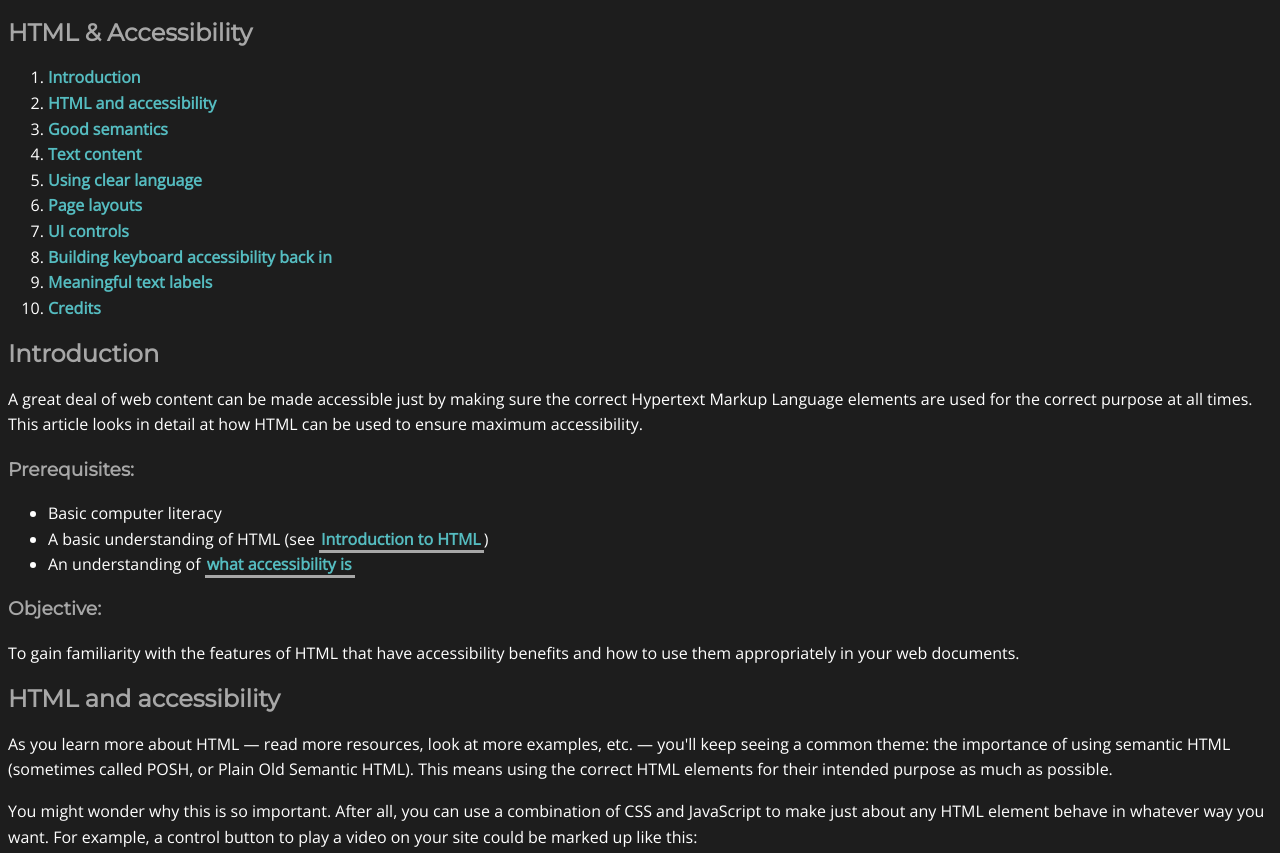
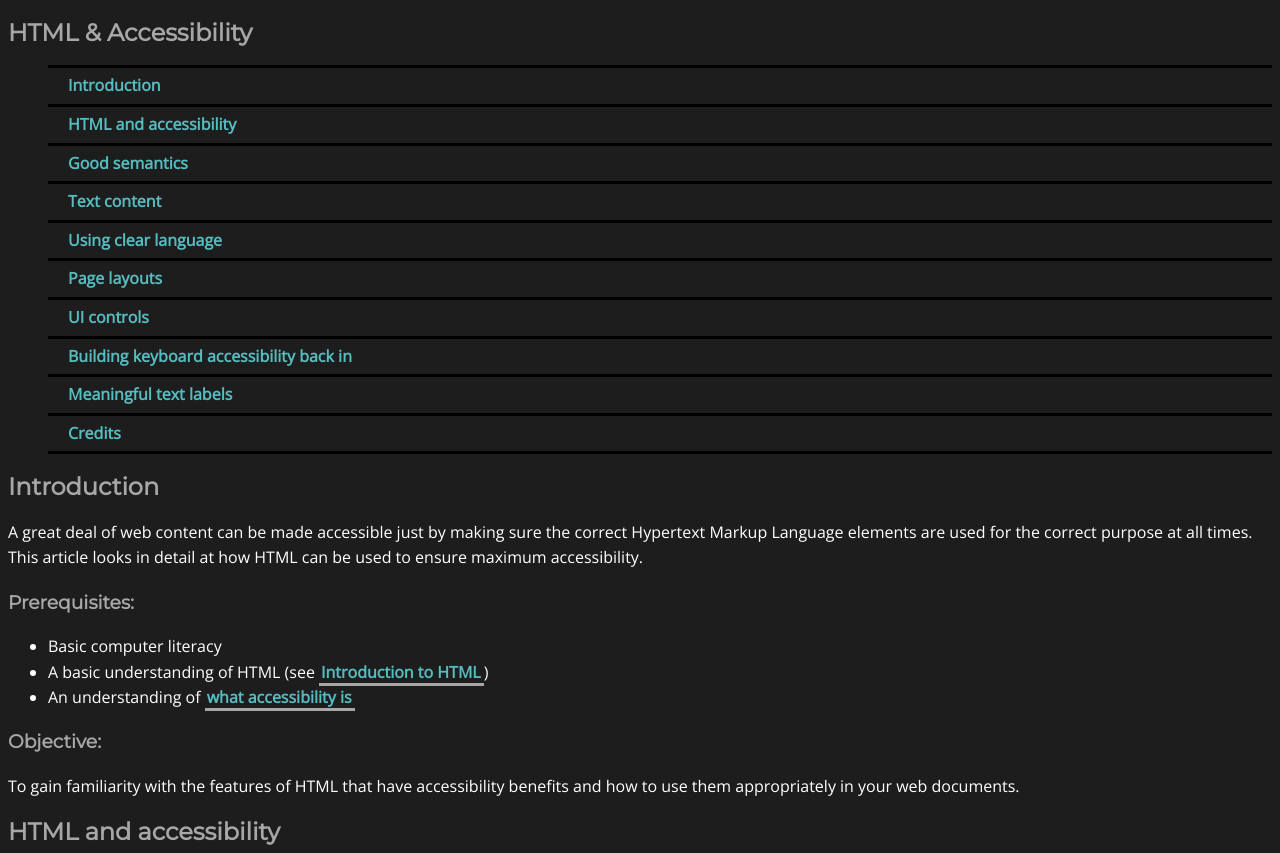
Before and after one commit to nicothorn/fcc-technical-documentation, a plain HTML site: page index.html in a window 1280 px wide. Shown: the top 853 px of the page. Drawn offline with nearby package versions, Linux system fonts and the light colour scheme.

Commit message:
Add basic nav list styling

```diff
--- a/index.html
+++ b/index.html
@@ -15,17 +15,17 @@
       <header>
         <h1><a href="#">HTML & Accessibility</a></h1>
       </header>
-      <ol>
-        <li><a href="#Introduction">Introduction</a></li>
-        <li><a href="#HTML_and_accessibility">HTML and accessibility</a></li>
-        <li><a href="#Good_semantics">Good semantics</a></li>
-        <li><a href="#Text_content">Text content</a></li>
-        <li><a href="#Using_clear_language">Using clear language</a></li>
-        <li><a href="#Page_layouts">Page layouts</a></li>
-        <li><a href="#UI_controls">UI controls</a></li>
-        <li><a href="#Building_keyboard_accessibility_back_in">Building keyboard accessibility back in</a></li>
-        <li><a href="#Meaningful_text_labels">Meaningful text labels</a></li>
-        <li><a href="#Credits">Credits</a></li>
+      <ol id="nav-list">
+        <li><a href="#Introduction" class="nav-link">Introduction</a></li>
+        <li><a href="#HTML_and_accessibility" class="nav-link">HTML and accessibility</a></li>
+        <li><a href="#Good_semantics" class="nav-link">Good semantics</a></li>
+        <li><a href="#Text_content" class="nav-link">Text content</a></li>
+        <li><a href="#Using_clear_language" class="nav-link">Using clear language</a></li>
+        <li><a href="#Page_layouts" class="nav-link">Page layouts</a></li>
+        <li><a href="#UI_controls" class="nav-link">UI controls</a></li>
+        <li><a href="#Building_keyboard_accessibility_back_in" class="nav-link">Building keyboard accessibility back in</a></li>
+        <li><a href="#Meaningful_text_labels" class="nav-link">Meaningful text labels</a></li>
+        <li><a href="#Credits" class="nav-link">Credits</a></li>
       </ol>
 
     </nav>
--- a/styles.css
+++ b/styles.css
@@ -27,13 +27,42 @@ main a {
   padding: 0 3px 0 2px;
 }
 
-strong {
-  font-weight: bold;
-}
-
 nav a, nav a:link, nav a:visited, nav a:hover, nav a:active {
   text-decoration: none;
   border-bottom: none;
+}
+
+#nav-list ol {
+  padding: 0px;
+  margin: 0px;
+}
+
+#nav-list li {
+  list-style: none;
+  border-top: 3px solid #000;
+  padding: 0px;
+  margin: 0px;
+}
+
+#nav-list li a {
+  display: block;
+  padding: 5px 20px;
+}
+
+#nav-list li a:hover, #nav-list li a:active {
+  background-color: rgb(85, 188, 192);
+  color: #fff;
+}
+
+#nav-list li:last-of-type {
+  border-bottom: 3px solid #000;
+}
+
+#nav-list li:hover {
+}
+
+strong {
+  font-size: 1.1em;
 }
 
 pre {
```
